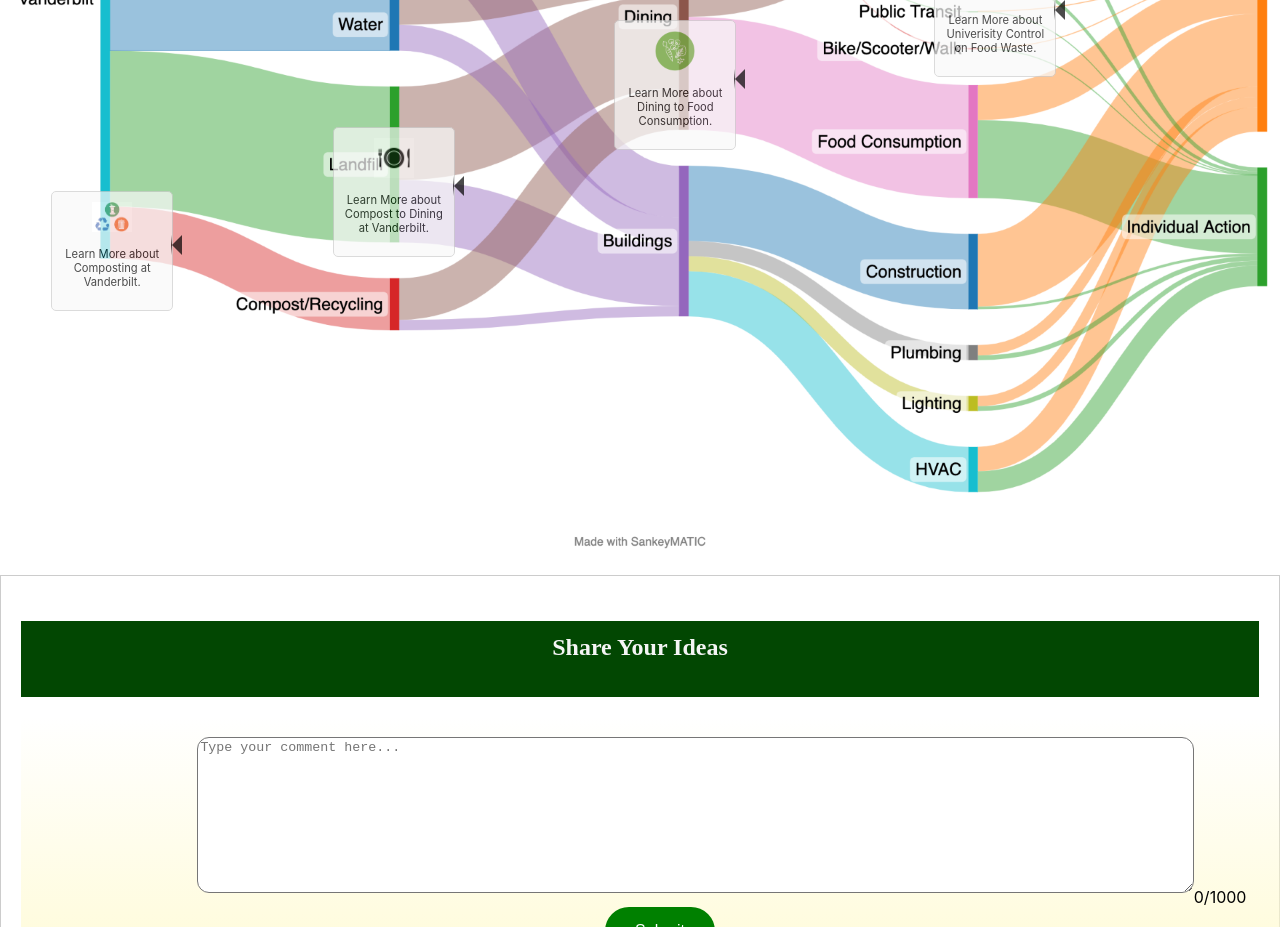
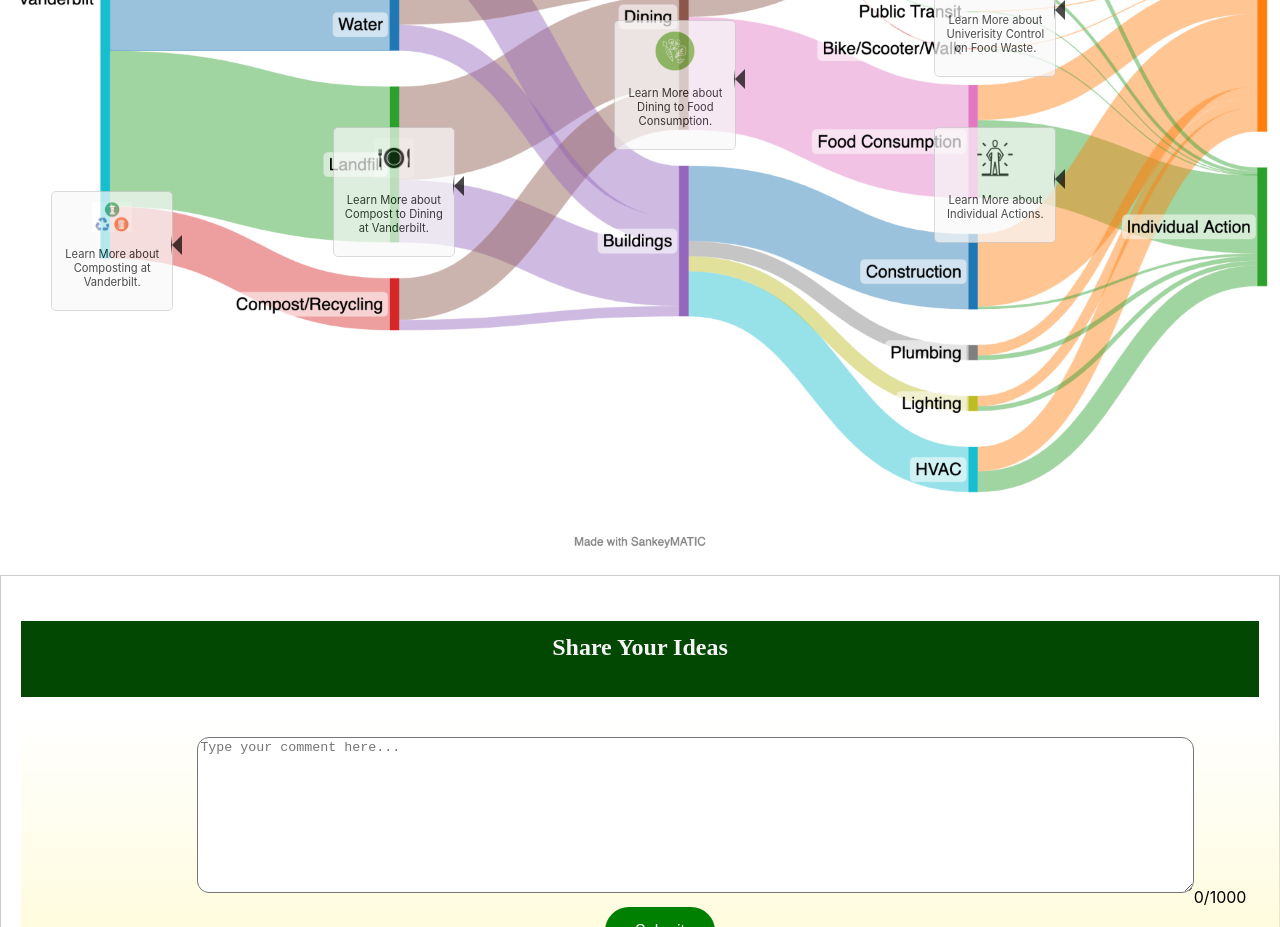
Before and after one commit to mandali8686/sustainability-dashboard, a React (Create React App) app: page / in a window 1280 px wide. Shown: the part 880-1807 px from the top of the page. Built offline with nearby package versions, Linux system fonts and the light colour scheme.

Commit message:
added IA bubble

```diff
--- a/src/MainPage.js
+++ b/src/MainPage.js
@@ -14,6 +14,8 @@
 const [showDiningPreview, setShowDiningPreview] = useState(false);
 const [showFoodConsumptionPreview, setShowFoodConsumptionPreview] = useState(false);
 const [showUCPreview, setShowUCPreview] = useState(false);
+const [showIAPreview, setShowIAPreview] = useState(false);
+
 
 
 
@@ -70,6 +72,18 @@
       <div className="preview-bubble">
         <img className='preview_compost' src='recycling.png' alt='recycling' onClick={goToCompost}/>
         <p style={{ fontSize: '0.7em' }} onClick={goToCompost}>Learn More about Composting at Vanderbilt.</p>
+
+        {/* Add more preview content here */}
+
+      </div>
+    );
+  };
+
+  const IAPreviewBubble = ({goToIndividual}) => {
+    return (
+      <div className="preview-bubble">
+        <img className='preview_compost' src='inid.png' alt='recycling' onClick={goToCompost}/>
+        <p style={{ fontSize: '0.7em' }} onClick={goToIndividual}>Learn More about Individual Actions.</p>
 
         {/* Add more preview content here */}
 
@@ -137,6 +151,33 @@
   const UCPreviewBubbleHoverStyle = {
     position: 'absolute',
     top: '44%',
+    left: '73%',
+    zIndex: 1,
+    backgroundColor: '#f9f9f9',
+    border: '1px solid #ccc',
+    borderRadius: '5px',
+    padding: '10px',
+    width: '100px',
+    opacity: 1,
+
+  };
+
+  const IAPreviewBubbleStyle = {
+    position: 'absolute',
+    top: '60%',
+    left: '73%',
+    zIndex: 1,
+    backgroundColor: '#f9f9f9',
+    border: '1px solid #ccc',
+    borderRadius: '5px',
+    padding: '10px',
+    width: '100px',
+    opacity: 0.7,
+  };
+
+  const IAPreviewBubbleHoverStyle = {
+    position: 'absolute',
+    top: '60%',
     left: '73%',
     zIndex: 1,
     backgroundColor: '#f9f9f9',
@@ -386,13 +427,19 @@
         >
           Food Consumption to Univerisity Control
         </button>
-
+        <div onClick={goToIndividual}
+  style={showIAPreview ? IAPreviewBubbleHoverStyle : IAPreviewBubbleStyle}
+  onMouseEnter={() => setShowIAPreview(true)}
+  onMouseLeave={() => setShowIAPreview(false)}
+>
+  <IAPreviewBubble goToIndividual={goToIndividual} />
+</div>
         <button
           className="overlay-button-7"
           style={{ top: '62%', left: '77%' }}
           onClick={goToIndividual} // Set onClick to navigate
-          onMouseEnter={() => setShowUCPreview(true)}
-  onMouseLeave={() => setShowUCPreview(false)}
+          onMouseEnter={() => setShowIAPreview(true)}
+  onMouseLeave={() => setShowIAPreview(false)}
 
         >
           Individual Actions
```
